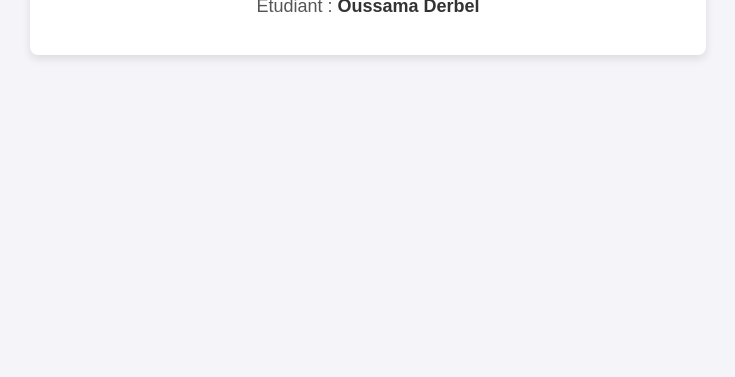
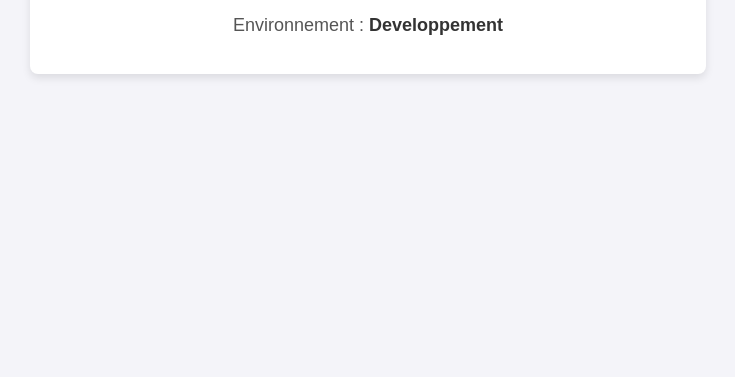
Before and after one commit to College-bdeb/pratique_gh_actions, a plain HTML site: page index.html in a window 1280 px wide. Shown: the part 423-800 px from the top of the page, without its empty margins (272-1007 px from the left). Drawn offline with Linux system fonts and the light colour scheme.

Commit message:
pipeline dev

```diff
--- a/index.html
+++ b/index.html
@@ -10,6 +10,7 @@
     <div class="container">
         <h1>Bienvenue au College de bois de Bologne</h1>
         <p>Étudiant : <span id="nom_etudiant">Oussama Derbel</span></p>
+        <p>Environnement : <span id="nom_etudiant">Developpement</span></p>
     </div>
 </body>
 </html>
```
Also changed, not shown: 1 other file.
